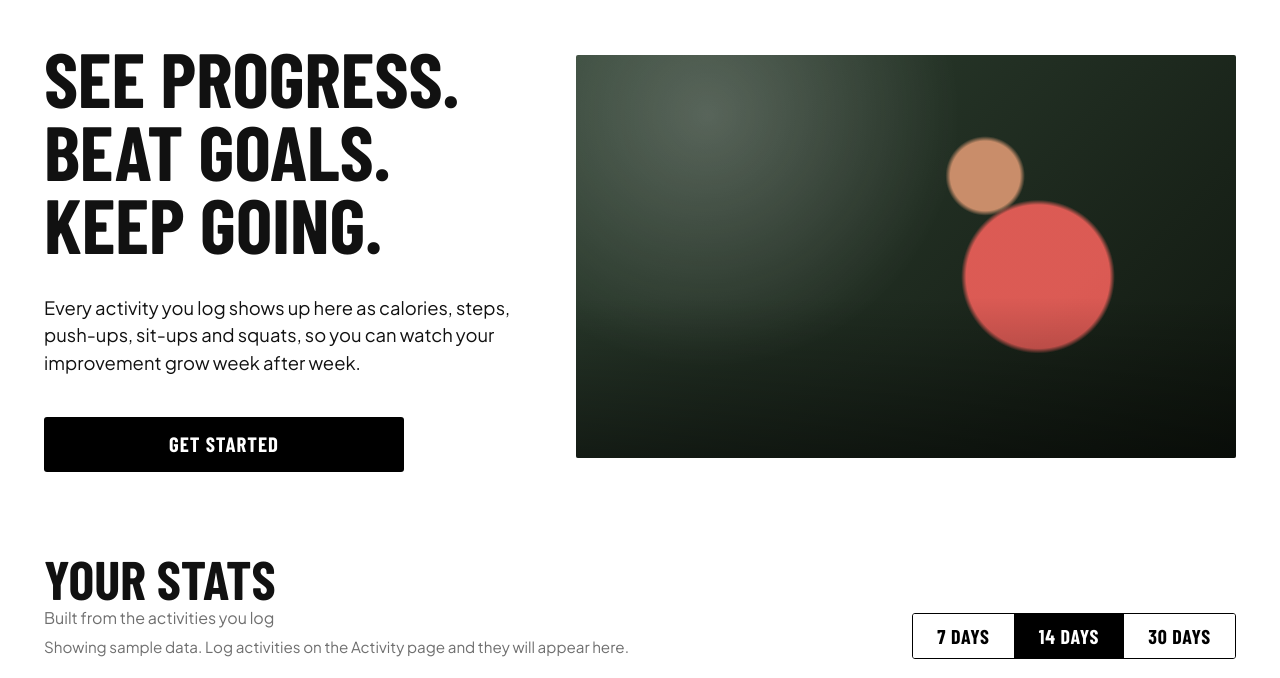
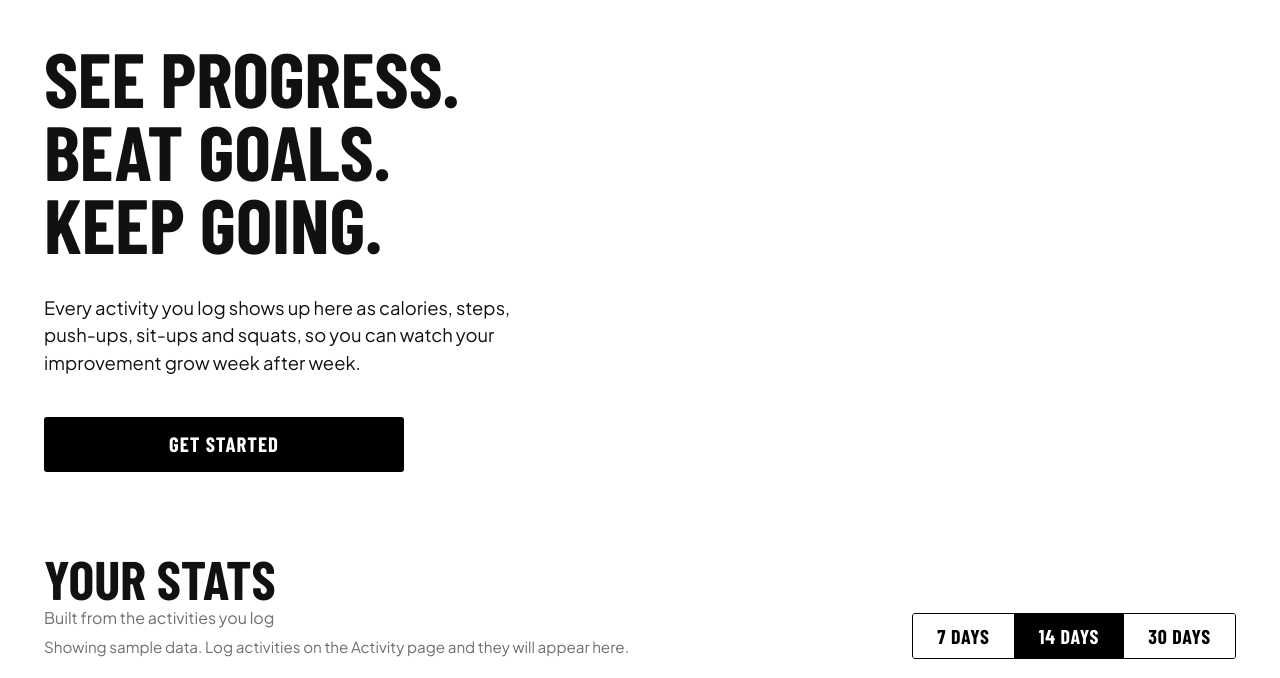
Before and after one commit to ChristinaPeterKessy/My-fitness-floors, a plain HTML site: page Stats.html in a window 1280 px wide. Shown: the part 82-760 px from the top of the page. Drawn offline with nearby package versions, Linux system fonts and the light colour scheme.

Commit message:
Replacing the image

```diff
--- a/Stats.html
+++ b/Stats.html
@@ -35,8 +35,7 @@
           <p>Every activity you log shows up here as calories, steps, push-ups, sit-ups and squats, so you can watch your improvement grow week after week.</p>
           <a href="#stats" class="btn btn-black btn-wide">Get started</a>
         </div>
-        <figure class="hero-photo" role="img" aria-label="Athlete stretching outdoors">
-        </figure>
+
       </section>
 
       <div class="stats-head" id="stats">
```
